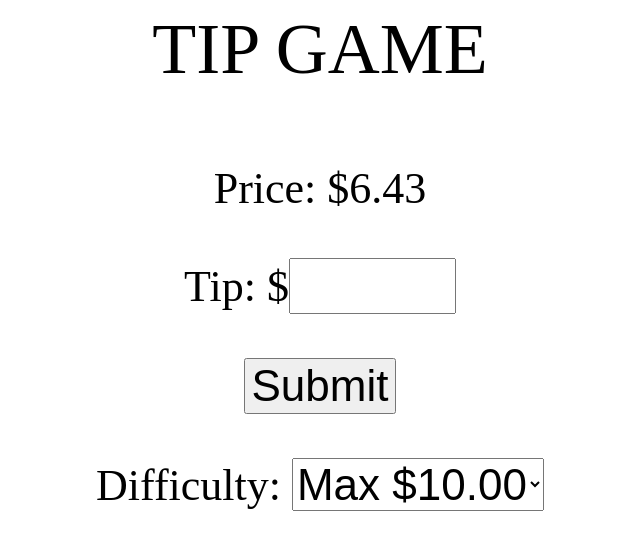
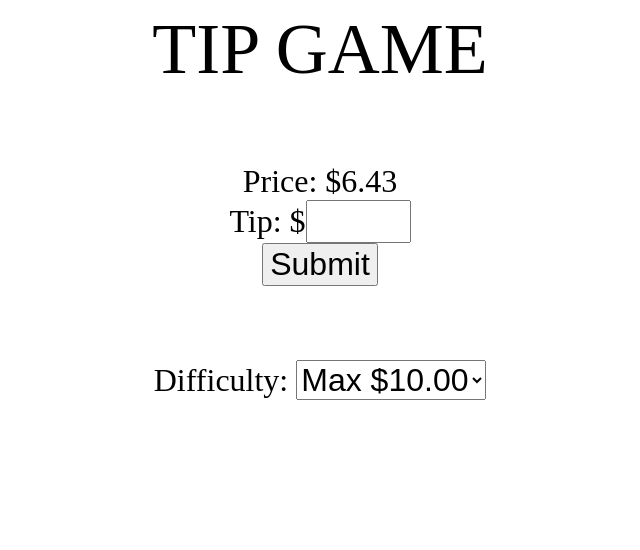
Before and after one commit to redshifter/redshifter.github.io, a Jekyll site: the page random/tipgame.html, which Jekyll copies as it is, in a window 1280 px wide. Shown: the top 550 px of the page, without its empty margins (320-960 px from the left). Built offline with Jekyll 4.4.1, drawn with Linux system fonts in a browser that asks for light colours.

Commit message:
now it's too big lol

```diff
--- a/random/tipgame.html
+++ b/random/tipgame.html
@@ -6,14 +6,14 @@
 
 <style>
 body {
-	font-size: 44px;
+	font-size: 32px;
 	text-align:center;
 }
 select {
-	font-size: 44px;
+	font-size: 32px;
 }
 input {
-	font-size: 44px;
+	font-size: 32px;
 }
 </style>
 
@@ -33,11 +33,17 @@ input {
 </div>
 <div id="playArea" style="display:none">
 	<p style="Font-size:72px">TIP GAME</p>
-	<p>Price: <span id="price">$420.69</span></p>
-	<p>Tip: $<input id="tip" type="text" maxLength="5" size="4"></input></p>
-	<p><input type='button' value='Submit' onclick='resulto();' /></p>
-	<p id="result"></p>
-	<p>Difficulty:
+	<p>
+		Price: <span id="price">$420.69</span>
+		<br/>
+		Tip: $<input id="tip" type="text" maxLength="5" size="3"></input>
+		<br/>
+		<input type='button' value='Submit' onclick='resulto();' />
+		<br/>
+		<span id="result"></span>
+		<br/>
+		<br/>
+		Difficulty:
 		<select id="maxTip" onchange="changeMaxTip()">
 			<option value="10" default="true">Max $10.00</option>
 			<option value="25">Max $25.00</option>
```
